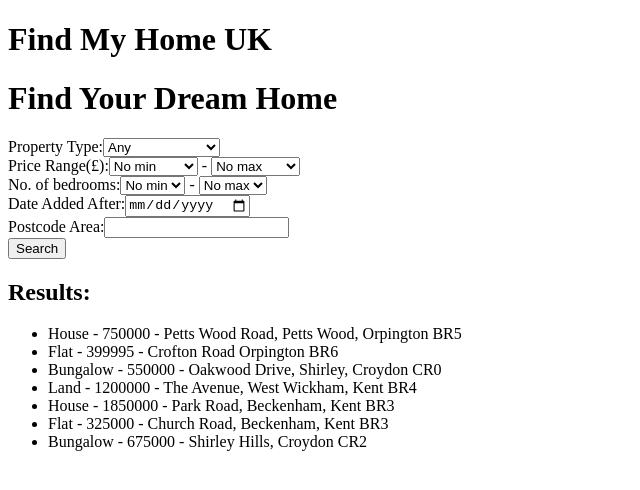
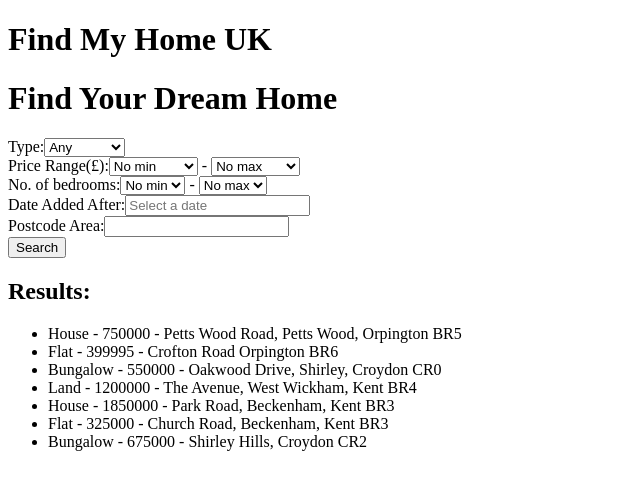
Before and after one commit to damsi456/estate-agent-client-side-web-application, a React (Vite) app: page / in a window 1280 px wide. Shown: the top 490 px of the page, without its empty margins (0-640 px from the left). Built offline with nearby package versions, Linux system fonts and the light colour scheme.

Commit message:
Added datepicker widget

```diff
--- a/package.json
+++ b/package.json
@@ -11,6 +11,7 @@
   },
   "dependencies": {
     "react": "^18.3.1",
+    "react-datepicker": "^7.5.0",
     "react-dom": "^18.3.1"
   },
   "devDependencies": {
--- a/src/components/SearchForm.jsx
+++ b/src/components/SearchForm.jsx
@@ -1,4 +1,6 @@
 import React, {useState} from "react";
+import DatePicker from "react-datepicker";
+import "react-datepicker/dist/react-datepicker.css"
 
 function SearchForm({ onSearch }){
     const [filters, setFilters] = useState({
@@ -10,6 +12,10 @@ function SearchForm({ onSearch }){
         dateAfter: "",
         postcode: ""
     })
+
+    const handleDateChange = (date) => {
+        setFilters(f => ({...f, dateAfter: date}));
+    }
 
     const handleChange = (event) => {
         const {name, value} = event.target;
@@ -23,16 +29,15 @@ function SearchForm({ onSearch }){
 
     return(
         <form onSubmit={handleSubmit}>
-            <label>
-                Property Type:
+            <label>Type:</label>
             <select name="type" value={filters.type} onChange={handleChange}>
                 <option value="">Any</option>
                 <option value="House">House</option>
-                    <option value="Flat">Flat / Apartment</option>
+                <option value="Flat">Flat</option>
                 <option value="Bungalow">Bungalow</option>
                 <option value="Land">Land</option>
             </select>
-            </label><br/>
+            <br/>
             <label>
                 Price Range(&#163;):
                 <select name="minPrice" value={filters.minPrice} onChange={handleChange}>
@@ -131,10 +136,14 @@ function SearchForm({ onSearch }){
                 </select>
             </label>
             <br/>
-            <label>
-                Date Added After:
-                <input type="date" name="dateAfter" value={filters.dateAfter} onChange={handleChange} />
-            </label>
+            <label>Date Added After:</label>
+            <DatePicker
+            selected={filters.dateAfter}
+            onChange={handleDateChange}
+            dateFormat="yyyy/MM/dd"
+            placeholderText="Select a date"
+            todayButton="Today"
+        />
             <br/>
             <label>
                 Postcode Area:
```
Also changed, not shown: 1 other file (tests, documents, lock files or other folders). Lines whose indentation alone changed are shown as unchanged.
